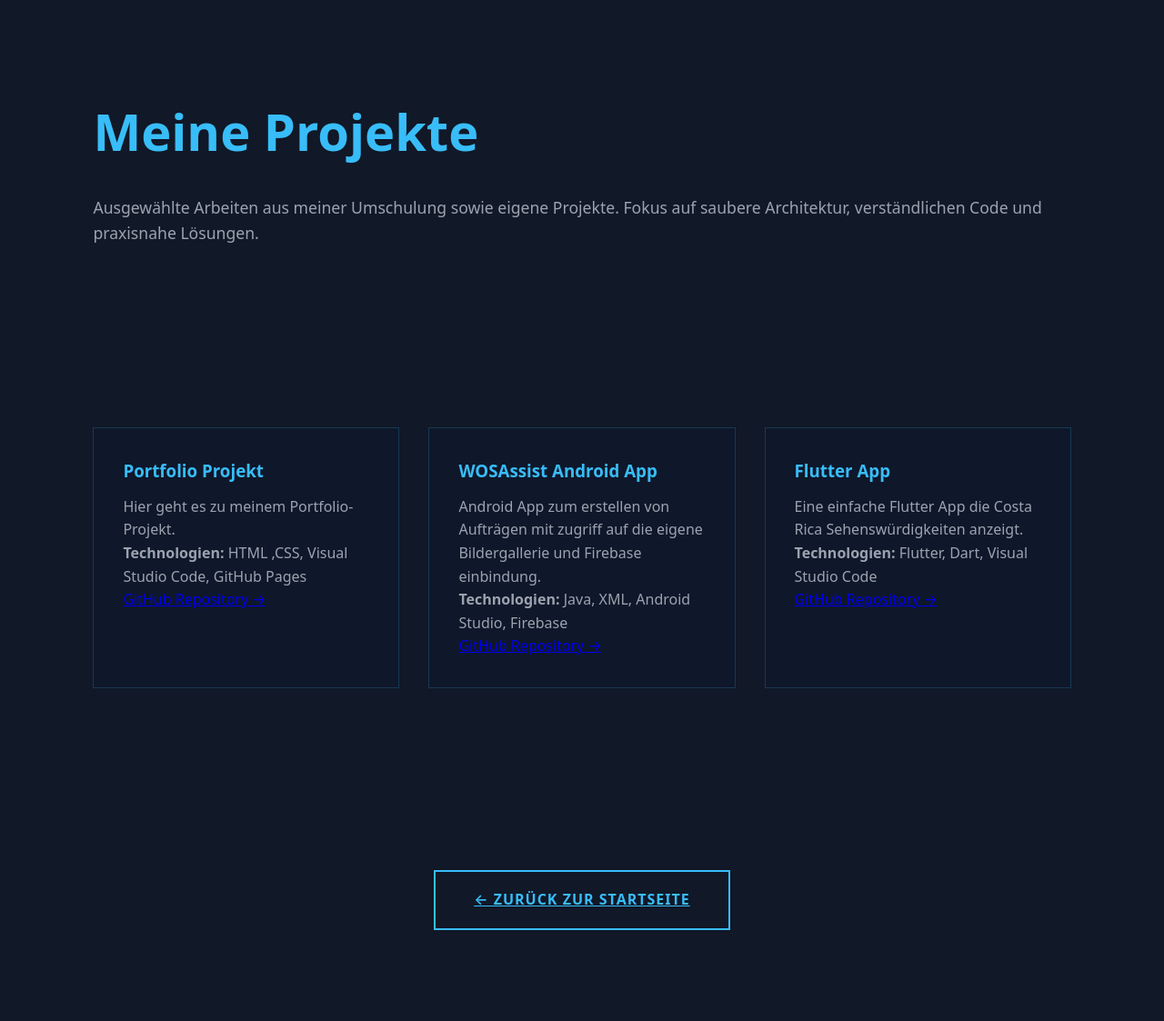
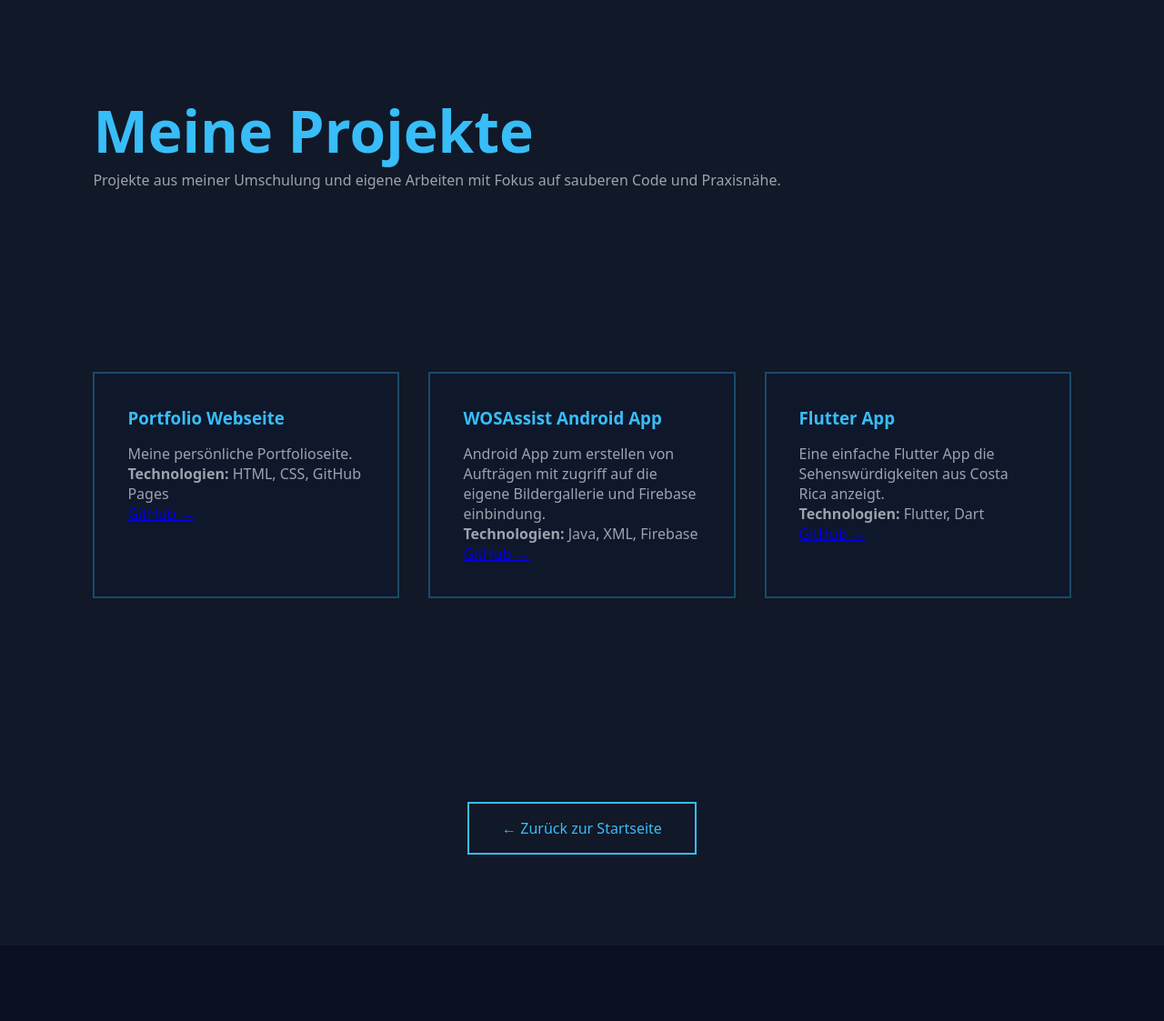
Before and after one commit to Juveloper/web_portfolio, a plain HTML site: page projects.html in a window 1280 px wide. Shown: the whole page at 91% size. After the commit the page ends 1040 px from the top, so only its background shows below. Drawn offline with Linux system fonts and the light colour scheme.

Commit message:
Min design changes

```diff
--- a/projects.html
+++ b/projects.html
@@ -6,94 +6,57 @@
   <title>Projekte | Justin Juarez</title>
   <link rel="stylesheet" href="style.css" />
 </head>
+
 <body>
 
-  <!-- =========================
-       HERO / PROJEKTE
-       ========================= -->
   <section>
-    <div class="container">
+    <div class="inhalt">
       <h1>Meine Projekte</h1>
       <p>
-        Ausgewählte Arbeiten aus meiner Umschulung sowie eigene Projekte.
-        Fokus auf saubere Architektur, verständlichen Code und praxisnahe Lösungen.
+        Projekte aus meiner Umschulung und eigene Arbeiten mit Fokus auf sauberen Code und Praxisnähe.
       </p>
     </div>
   </section>
 
-  <!-- =========================
-       PROJEKTÜBERSICHT
-       ========================= -->
   <section>
-    <div class="container">
+    <div class="inhalt projekt-liste">
 
-      <div class="projects-grid">
-
-        <!-- Projekt 1 -->
-        <div class="project-card">
-          <h3>Portfolio Projekt</h3>
-          <p>
-            Hier geht es zu meinem Portfolio-Projekt.
-          </p>
-          <p>
-            <strong>Technologien:</strong> HTML ,CSS, Visual Studio Code, GitHub Pages
-          </p>
-          <a
-            href="https://github.com/Juveloper/web_portfolio"
-            target="_blank"
-          >
-            GitHub Repository →
+      <div class="projekt-box">
+        <h3>Portfolio Webseite</h3>
+        <p>Meine persönliche Portfolioseite.</p>
+        <p><strong>Technologien:</strong> HTML, CSS, GitHub Pages</p>
+        <a href="https://github.com/Juveloper/web_portfolio" target="_blank">
+          GitHub →
         </a>
       </div>
 
-        <!-- Projekt 2 -->
-        <div class="project-card">
+      <div class="projekt-box">
         <h3>WOSAssist Android App</h3>
-          <p>
-            Android App zum erstellen von Aufträgen mit zugriff auf die eigene Bildergallerie und Firebase einbindung.
-          <p>
-            <strong>Technologien:</strong> Java, XML, Android Studio, Firebase
-          </p>
-          <a
-            href="https://github.com/Juveloper/WOSAssist"
-            target="_blank"
-          >
-            GitHub Repository →
+        <b></b>
+        <p>Android App zum erstellen von Aufträgen mit zugriff auf die eigene Bildergallerie und Firebase einbindung.</p>
+        <p><strong>Technologien:</strong> Java, XML, Firebase</p>
+        <a href="https://github.com/Juveloper/WOSAssist" target="_blank">
+          GitHub →
         </a>
       </div>
 
-        <!-- Projekt 3 -->
-        <div class="project-card">
+      <div class="projekt-box">
         <h3>Flutter App</h3>
-          <p>
-            Eine einfache Flutter App die Costa Rica Sehenswürdigkeiten anzeigt.
-          </p>
-          <p>
-            <strong>Technologien:</strong> Flutter, Dart, Visual Studio Code
-          </p>
-          <a
-            href="https://github.com/Juveloper/costarica_reise"
-            target="_blank"
-          >
-            GitHub Repository →
+        <p>Eine einfache Flutter App die Sehenswürdigkeiten aus Costa Rica anzeigt.</p>
+        <p><strong>Technologien:</strong> Flutter, Dart</p>
+        <a href="https://github.com/Juveloper/costarica_reise" target="_blank">
+          GitHub →
         </a>
-        </div>
-
       </div>
 
     </div>
   </section>
 
-  <!-- =========================
-       ZURÜCK ZUR STARTSEITE
-       ========================= -->
-  <section>
-    <div class="container" style="text-align: center;">
-      <a href="index.html" class="primary-button">
-        ← Zurück zur Startseite
-      </a>
-    </div>
+  <section class="back-section">
+  <a href="index.html" class="button">← Zurück zur Startseite</a>
   </section>
+
+
 
 </body>
 </html>
--- a/style.css
+++ b/style.css
@@ -1,239 +1,125 @@
-/* =========================
-   Design Variablen (Farben)
-   ========================= */
 :root {
-  --bg-main: #0b1020;
-  --bg-section: #111827;
-  --bg-card: #0f172a;
+  --hintergrund: #0b1020;
+  --bereich: #111827;
+  --karte: #0f172a;
 
-  --text-main: #e5e7eb;
-  --text-muted: #9ca3af;
+  --text: #e5e7eb;
+  --text-hell: #9ca3af;
 
-  --accent-main: #38bdf8;
-  --accent-strong: #22d3ee;
-  --accent-neon: #7efbff;
+  --farbe: #38bdf8;
+  --neon: #7efbff;
 }
 
-/* =========================
-   CSS Reset
-   ========================= */
 * {
-  box-sizing: border-box;
   margin: 0;
   padding: 0;
+  box-sizing: border-box;
 }
 
-/* =========================
-   Grundlayout
-   ========================= */
 body {
-  font-family: system-ui, -apple-system, BlinkMacSystemFont, "Segoe UI",
-    Roboto, Oxygen, Ubuntu, Cantarell, "Open Sans", "Helvetica Neue", sans-serif;
-
-  background-color: var(--bg-main);
-  color: var(--text-main);
-  line-height: 1.6;
+  font-family: system-ui, sans-serif;
+  background-color: var(--hintergrund);
+  color: var(--text);
 }
 
-/* =========================
-   Globale Struktur
-   ========================= */
-
 section {
-  width: 100%;
   padding: 100px 8vw;
-  background-color: var(--bg-section);
+  background-color: var(--bereich);
 }
 
-.container {
+.inhalt {
   max-width: 1200px;
   margin: 0 auto;
 }
 
-/* =========================
-   Typografie
-   ========================= */
+/* TEXT */
 
 h1 {
-  font-size: 3.5rem;
-  font-weight: 800;
-  margin-bottom: 24px;
-  color: var(--accent-main);
+  font-size: 4rem;
+  color: var(--farbe);
 }
 
 h2 {
-  font-size: 2.2rem;
-  margin-bottom: 48px;
-  text-transform: uppercase;
+  margin-bottom: 40px;
   letter-spacing: 2px;
-  color: var(--text-main);
+}
+
+h3 {
+  margin-bottom: 16px;
+  color: var(--farbe)
 }
 
 p {
-  color: var(--text-muted);
-  font-size: 1.1rem;
+  color: var(--text-hell);
 }
 
-/* =========================
-   HERO / LANDING
-   ========================= */
+/* STARTSEITE */
 
-#hero-about {
+#startseite {
   min-height: 100vh;
   display: flex;
   align-items: center;
-  background-color: var(--bg-main);
+  background-color: var(--hintergrund);
 }
 
-#hero-about .container {
+#startseite .inhalt {
   display: grid;
   grid-template-columns: 1.2fr 0.8fr;
   gap: 64px;
-  align-items: center;
 }
 
-.hero-text p {
-  max-width: 500px;
-  margin-bottom: 40px;
+.start-bild img {
+  width: 260px;
+  border-radius: 12px;
+  border: 2px solid var(--farbe);
 }
 
-/* Profilbild */
-.profile-image {
-  width: 260px;
-  height: 260px;
-  border-radius: 12px;
-  object-fit: cover;
-  border: 2px solid var(--accent-main);
+/* BESCHREIBUNG */
+
+.trennlinie {
+  height: 2px;
+  background-color: var(--neon);
+  margin: 16px 0;
 }
 
-.about-me-info-text {
-  max-width: 600px;
+/* BUTTON */
+
+.button {
+  display: inline-block;
+  padding: 16px 36px;
+  border: 2px solid var(--farbe);
+  color: var(--farbe);
+  text-decoration: none;
+  margin-top: 24px;
 }
 
-.info-text{
-    font-size: 1.1rem;
-    color: var(--text-muted);
-    line-height: 1.5;
-
+.button:hover {
+  background-color: var(--farbe);
+  color: var(--hintergrund);
 }
 
-.info-text.en{
-    margin-bottom: 16px;
-}
+/* PROJEKTE */
 
-.info-text.de{
-    margin-top: 16px;
-}
-
-.text-separator{
-    width: 100%;
-    height: 2px;
-    background-color: var(--accent-neon);
-    opacity: 0.7;
-}
-
-
-
-/* =========================
-   Buttons
-   ========================= */
-
-.primary-button {
-  display: inline-block;
-  padding: 18px 42px;
-  border: 2px solid var(--accent-main);
-  color: var(--accent-main);
-  font-weight: 600;
-  letter-spacing: 1px;
-  text-transform: uppercase;
-  background: transparent;
-  transition: all 0.2s ease;
-}
-
-.primary-button:hover {
-  background-color: var(--accent-main);
-  color: var(--bg-main);
-}
-
-/* =========================
-   Projekte
-   ========================= */
-
-.projects-grid {
+.projekt-liste {
   display: grid;
-  grid-template-columns: repeat(auto-fit, minmax(280px, 1fr));
+  grid-template-columns: repeat(auto-fit, minmax(320px, 1fr));
   gap: 32px;
 }
 
-.project-card {
-  background-color: var(--bg-card);
-  padding: 32px;
-  border: 1px solid rgba(56, 189, 248, 0.2);
-  transition: transform 0.2s ease, border-color 0.2s ease;
+.projekt-box {
+  background-color: var(--karte);
+  padding: 36px;
+  border: 2px solid rgba(56, 189, 248, 0.3);
+  transition: border-color 0.2s ease, box-shadow 0.2s ease, transform 0.2s ease;
 }
 
-.project-card:hover {
+.projekt-box:hover {
+  border-color: var(--farbe);
+  box-shadow: 0 0 18px rgba(56, 189, 248, 0.35);
   transform: translateY(-6px);
-  border-color: var(--accent-main);
 }
 
-.project-card h3 {
-  margin-bottom: 12px;
-  color: var(--accent-main);
+.back-section {
+  display: flex;
+  justify-content: center;
 }
-
-.project-card p {
-  font-size: 1rem;
-}
-
-/* =========================
-   Tech Stack
-   ========================= */
-
-#tech ul {
-  list-style: none;
-  display: flex;
-  flex-wrap: wrap;
-  gap: 16px;
-}
-
-#tech li {
-  padding: 10px 18px;
-  border: 1px solid rgba(56, 189, 248, 0.3);
-  color: var(--accent-main);
-  font-size: 0.9rem;
-  text-transform: uppercase;
-}
-
-/* =========================
-   Kontakt
-   ========================= */
-
-#contact {
-  text-align: center;
-}
-
-.contact a {
-  color: var(--accent-main);
-  margin: 0 12px;
-  font-weight: 500;
-}
-
-.contact a:hover {
-  text-decoration: underline;
-}
-
-/* =========================
-   Responsive
-   ========================= */
-
-@media (max-width: 900px) {
-  #hero-about .container {
-    grid-template-columns: 1fr;
-    text-align: center;
-  }
-
-  .profile-image {
-    margin: 0 auto;
-  }
-}
```
Also changed, not shown: index.html (+20 -25 lines). Lines whose indentation alone changed are shown as unchanged.
